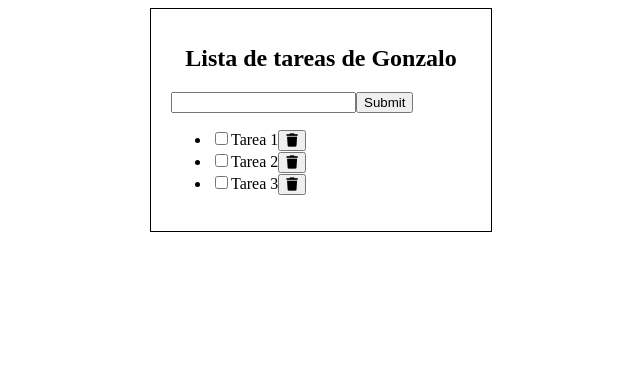
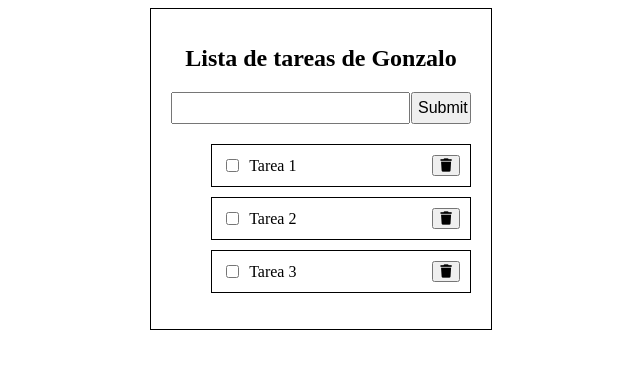
Before and after one commit to gonzaloLT/task-list-programacion-web, a React (Vite) app: page / in a window 1280 px wide. Shown: the top 368 px of the page, without its empty margins (319-959 px from the left). Built offline with nearby package versions, Linux system fonts and the light colour scheme.

Commit message:
Agregando unos estilos

```diff
--- a/src/components/Form/index.jsx
+++ b/src/components/Form/index.jsx
@@ -2,9 +2,9 @@ import React from 'react'
 
 function Form() {
   return (
-    <form action="">
-        <input type="text" />
-        <input type="submit" />
+    <form action="" className='input-task'>
+        <input type="text" className='input-task-text'/>
+        <input type="submit"className='input-task-button' />
     </form>
   )
 }
--- a/src/components/TaskList/index.jsx
+++ b/src/components/TaskList/index.jsx
@@ -3,7 +3,7 @@ import TaskItem from '../TaskItem';
 
 function TaskList() {
   return (
-            <ul className='lista-items'>
+            <ul className='task'>
               <TaskItem task={'Tarea 1'}></TaskItem>
               <TaskItem task={'Tarea 2'}></TaskItem>
               <TaskItem task={'Tarea 3'}></TaskItem>
--- a/src/styles/App.css
+++ b/src/styles/App.css
@@ -38,9 +38,11 @@ h1 {
 .task ul {
   list-style-type: none;
   padding: 0;
+  margin: 0;
 }
 
 .task li {
+  margin: 0;
   display: flex;
   align-items: center;
   justify-content: space-between;
```
